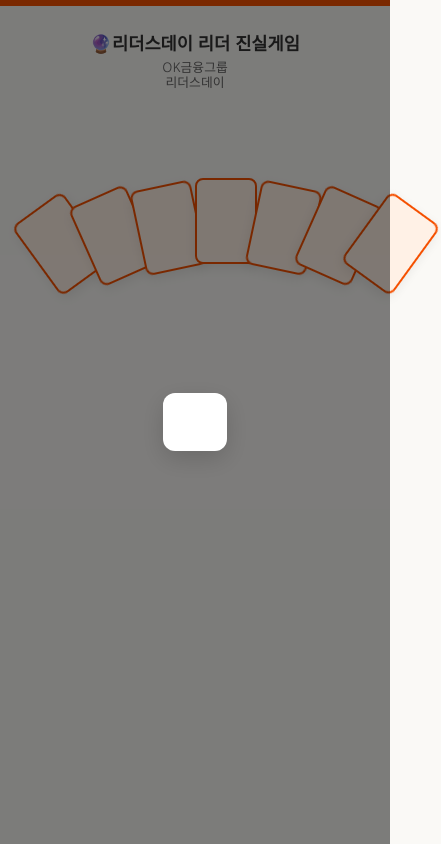
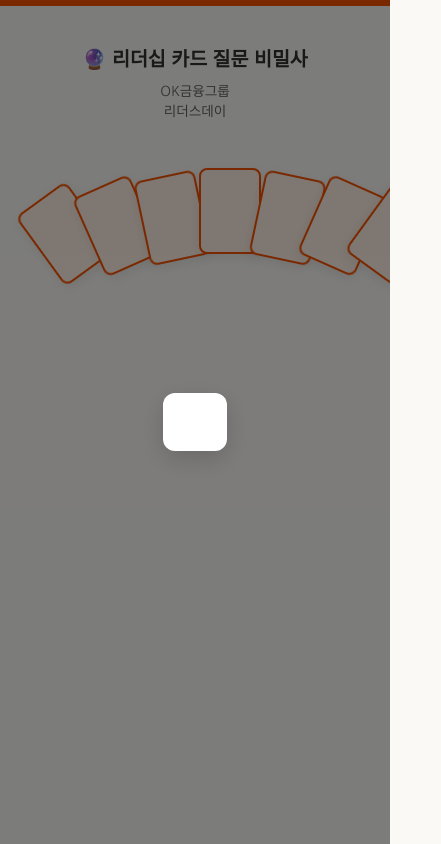
Before and after one commit to hodorri/leader_card, a plain HTML site: page index.html in a window 390 px wide. Shown: the whole page, 441 px wide, since content can reach past the window. Drawn offline with Linux system fonts and the light colour scheme.

Commit message:
Update index.html

```diff
--- a/index.html
+++ b/index.html
@@ -1,73 +1,85 @@
 <!DOCTYPE html>
 <html lang="ko">
 <head>
-  <meta charset="UTF-8" />
+  <meta charset="UTF-8"/>
   <meta name="viewport" content="width=device-width, initial-scale=1.0"/>
   <title>리더십 카드 질문 비밀사</title>
   <!-- 나눔고딕 폰트 로드 -->
   <link href="https://fonts.googleapis.com/css2?family=Nanum+Gothic&display=swap" rel="stylesheet">
   <style>
-    /* 기본 리셋 & 폰트 */
-    *, *::before, *::after { box-sizing: border-box; margin: 0; padding: 0; }
-    html, body { font-family: 'Nanum Gothic', sans-serif; background: #faf9f6; color: #333; }
-
+    /* 기본 세팅 */
+    html, body {
+      margin: 0;
+      padding: 0;
+      font-family: 'Nanum Gothic', sans-serif;
+      background: #faf9f6;
+      color: #333;
+      height: 100vh;
+      overflow-x: hidden;
+    }
     :root {
       --brand: #f55000;
       --accent-light: #fff1e6;
     }
+    *, *::before, *::after {
+      box-sizing: border-box;
+    }
 
     /* 상단 스트립 */
     .top-bar {
-      width: 100%; height: 6px;
+      width: 100%;
+      height: 6px;
       background: var(--brand);
     }
-
     /* 컨테이너 */
     .container {
       max-width: 720px;
       margin: 0 auto;
-      padding: 1.5rem;
+      padding: 1.5rem 1rem 4rem; /* 하단 버튼 공간 확보 */
     }
-
     /* 헤더 */
     .header {
       display: flex;
-      justify-content: space-between;
+      flex-wrap: wrap;
+      justify-content: center;
       align-items: baseline;
-      margin-bottom: 2rem;
-      flex-wrap: nowrap; /* 기본엔 한 줄 */
+      margin-bottom: 1rem;
     }
     .header h1 {
-      font-size: 1.5rem;
-      font-weight: 700;
-      white-space: nowrap;
+      flex: 1 1 100%;
+      text-align: center;
+      font-size: clamp(1.2rem, 5vw, 1.5rem);
+      margin-bottom: 0.5rem;
     }
     .header .meta {
-      font-size: 0.9rem;
+      flex: 1 1 100%;
+      text-align: center;
+      font-size: clamp(0.8rem, 3.5vw, 0.9rem);
       color: #666;
-      text-align: right;
-      line-height: 1.2;
     }
 
     /* 카드 그리드 */
     .grid {
       position: relative;
       width: 100%;
-      height: 260px;
-      margin-bottom: 2rem;
+      height: auto;
+      padding: 2rem 0;
     }
     .card {
+      /* 반응형 카드 크기 */
+      width: clamp(60px, 16vw, 100px);
+      height: clamp(84px, 22vw, 140px);
       position: absolute;
-      top: 40px; left: 50%;
+      top: 50%;
+      left: 50%;
       transform-origin: bottom center;
       cursor: pointer;
       perspective: 800px;
       transition: transform 0.6s ease;
-      width: 100px;
-      height: 140px;
     }
     .card-inner {
-      width: 100%; height: 100%;
+      width: 100%;
+      height: 100%;
       position: relative;
       transform-style: preserve-3d;
       transition: transform 0.6s ease;
@@ -76,8 +88,9 @@
       transform: rotateY(180deg);
     }
     .card-front, .card-back {
-      position: absolute; top: 0; left: 0;
-      width: 100%; height: 100%;
+      position: absolute;
+      width: 100%;
+      height: 100%;
       backface-visibility: hidden;
       border-radius: 8px;
       box-shadow: 0 4px 12px rgba(0,0,0,0.08);
@@ -98,80 +111,65 @@
       background: #fff;
       transform: rotateY(180deg);
     }
+    /* 플립 시 카드 자체의 질문 텍스트 숨기기 */
+    .card.flipped .card-front {
+      visibility: hidden;
+    }
     .card.used {
       pointer-events: none;
-      opacity: 0.6;
     }
 
-    /* 카드 섞기 버튼 */
+    /* 섞기 버튼: 하단 고정 */
     #shuffleBtn {
-      display: none;
+      position: fixed;
+      bottom: 16px;
+      left: 50%;
+      transform: translateX(-50%);
       background: var(--brand);
       color: #fff;
       border: none;
-      padding: 0.7rem 1.2rem;
+      padding: 0.8rem 1.2rem;
       border-radius: 6px;
       font-size: 1rem;
       cursor: pointer;
-      margin: 0 auto 2rem;
       box-shadow: 0 4px 12px rgba(0,0,0,0.1);
+      z-index: 1001;
+      display: none;
       transition: background 0.2s;
     }
     #shuffleBtn:hover {
       background: #d94300;
     }
 
-    /* 질문 팝업 오버레이 */
+    /* 질문 팝업 */
     .overlay {
       display: none;
-      position: fixed; top: 0; left: 0;
+      position: fixed;
+      top: 0; left: 0;
       width: 100vw; height: 100vh;
       background: rgba(0,0,0,0.5);
-      display: flex; align-items: center; justify-content: center;
+      display: flex;
+      align-items: center;
+      justify-content: center;
       z-index: 1000;
     }
     .question-box {
       background: #fff;
       padding: 1.8rem 2rem;
       border-radius: 12px;
-      max-width: 90%;
-      font-size: 1.2rem;
+      max-width: 80%;
       box-shadow: 0 8px 24px rgba(0,0,0,0.15);
       text-align: center;
       line-height: 1.4;
       white-space: pre-line;
     }
 
-    /* 모바일용 미디어 쿼리 */
-    @media (max-width: 480px) {
-      .header {
-        flex-wrap: wrap; /* 줄바꿈 허용 */
-      }
-      .header h1 {
-        font-size: 1.1rem;      /* 작게 축소 */
-        white-space: normal;    /* 줄바꿈 허용 */
-        text-align: center;
-        flex: 1 1 100%;
-        margin-bottom: 0.3rem;
-      }
-      .header .meta {
-        font-size: 0.8rem;
-        text-align: center;
-        flex: 1 1 100%;
-        margin-bottom: 1rem;
-      }
-      .card {
-        width: clamp(60px, 16vw, 100px);
-        height: clamp(84px, 22vw, 140px);
-      }
+    /* 터치 편의를 위한 작은 화면용 조정 */
+    @media (max-width: 400px) {
+      .card { margin: 0 4px; }
       #shuffleBtn {
-        font-size: 0.9rem;
+        width: 90%;
         padding: 0.6rem 1rem;
-        width: 90%;
-      }
-      .grid {
-        height: auto;
-        padding: 2rem 0;
       }
     }
   </style>
@@ -180,16 +178,14 @@
   <div class="top-bar"></div>
   <div class="container">
     <header class="header">
-      <h1>🔮리더스데이 리더 진실게임</h1>
-      <div class="meta">
-        OK금융그룹<br>
-        리더스데이
-      </div>
+      <h1>🔮 리더십 카드 질문 비밀사</h1>
+      <div class="meta">OK금융그룹<br>리더스데이</div>
     </header>
 
     <div class="grid" id="cardGrid"></div>
-    <button id="shuffleBtn" onclick="shuffleCards()">🔁 카드 섞기</button>
   </div>
+
+  <button id="shuffleBtn" onclick="shuffleCards()">🔁 카드 섞기</button>
 
   <div id="overlay" class="overlay" onclick="hideOverlay()">
     <div class="question-box" id="questionBox"></div>
@@ -225,8 +221,8 @@
       if (card.classList.contains('used')) return;
       const idx = Math.floor(Math.random() * remaining.length);
       const q = remaining.splice(idx, 1)[0];
-      front.textContent = q;
-      card.classList.add('flipped', 'used');
+      // 카드 자체에는 질문 텍스트를 표시하지 않음
+      card.querySelector('.card-inner').classList.add('flipped', 'used');
       showOverlay(q);
       document.getElementById('shuffleBtn').style.display = remaining.length ? 'block' : 'none';
       if (!remaining.length) {
@@ -238,7 +234,7 @@
       const cards = Array.from(document.querySelectorAll('.card'));
       const center = (cards.length - 1) / 2;
       cards.forEach((c, i) => {
-        c.classList.remove('used', 'flipped');
+        c.classList.remove('flipped', 'used');
         const angle = (i - center) * 12;
         const x = (i - center) * 50;
         const y = Math.abs(i - center) * 6;
@@ -257,26 +253,25 @@
       document.getElementById('overlay').style.display = 'none';
     }
 
-    // 초기 카드 배치
+    // 카드 초기 배치
     const grid = document.getElementById('cardGrid'),
-          cnt = 7,
-          mid = (cnt - 1) / 2;
-    for (let i = 0; i < cnt; i++) {
+          count = 7,
+          center = (count - 1) / 2;
+    for (let i = 0; i < count; i++) {
       const card = document.createElement('div');
       card.className = 'card';
-      const angle = (i - mid) * 12;
-      const x = (i - mid) * 50;
-      const y = Math.abs(i - mid) * 6;
+      const angle = (i - center) * 12;
+      const x    = (i - center) * 50;
+      const y    = Math.abs(i - center) * 6;
+      card.style.zIndex = i;
       card.style.transform = `translateX(${x}px) rotate(${angle}deg) translateY(${y}px)`;
-      card.style.zIndex = i;
 
       const inner = document.createElement('div');
       inner.className = 'card-inner';
-      const back = document.createElement('div');
+      const back  = document.createElement('div');
       back.className = 'card-back';
       const front = document.createElement('div');
       front.className = 'card-front';
-
       inner.append(back, front);
       card.append(inner);
       card.onclick = () => draw(card, front);
```
